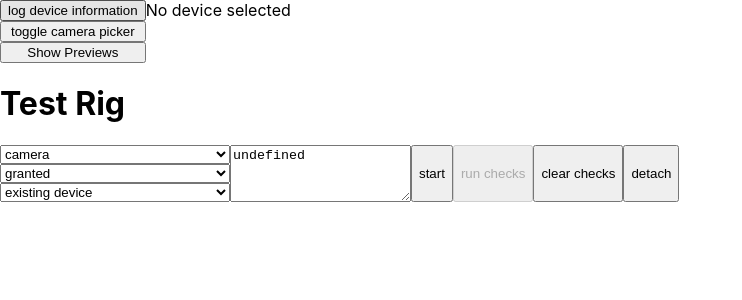
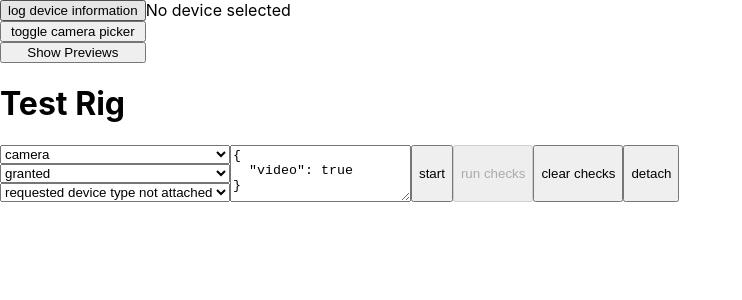
Before and after one commit to signed/device-demonstrator, a React (Create React App) app: page / in a window 1280 px wide. Shown: the top 300 px of the page, without its empty margins (0-742 px from the left). Built offline with nearby package versions, Linux system fonts and the light colour scheme.

Commit message:
fix constraint and initial selection

```diff
--- a/src/devices/test-rig/Scenarios.ts
+++ b/src/devices/test-rig/Scenarios.ts
@@ -73,7 +73,7 @@ export const passUndefined: Scenario = {
 export const requestedDeviceTypeNotAttached: Scenario = {
     summary: 'requested device type not attached',
     description: 'Requesting a camera but none is attached',
-    constraints: undefined,
+    constraints: { video: true },
     expected: {
         prompt: undefined,
         denied: undefined,
--- a/src/devices/test-rig/test-rig.tsx
+++ b/src/devices/test-rig/test-rig.tsx
@@ -46,7 +46,7 @@ export const TestRig: React.FC<{}> = () => {
     useEffect(() => {
         if (selectedScenario === undefined) {
             const summaries = Array.from(scenarios.keys());
-            const thisOne = summaries.includes(initial.scenarioSummary)? initial.scenarioSummary : summaries[0];
+            const thisOne = summaries.includes(initial.scenarioSummary) ? initial.scenarioSummary : summaries[0];
             setSelectedScenario(thisOne);
             return;
         }
@@ -67,7 +67,7 @@ export const TestRig: React.FC<{}> = () => {
 
     const handleDetach = () => {
         if (getUserMediaResult instanceof MediaStream) {
-            getUserMediaResult.getTracks().forEach(track => track.stop())
+            getUserMediaResult.getTracks().forEach(track => track.stop());
         }
         setGetUserMediaResult(null);
     };
@@ -125,7 +125,9 @@ export const TestRig: React.FC<{}> = () => {
                     <option value={'denied'}>denied</option>
                     <option value={'prompt'}>prompt</option>
                 </select>
-                <select name="scenarios" onChange={(e) => setSelectedScenario(e.target.value)}>
+                <select name="scenarios"
+                        value={selectedScenario}
+                        onChange={(e) => setSelectedScenario(e.target.value)}>
                     {Array.from(scenarios.keys()).map(summary => <option value={summary} key={summary}>{summary}</option>)}
                 </select>
             </div>
```
